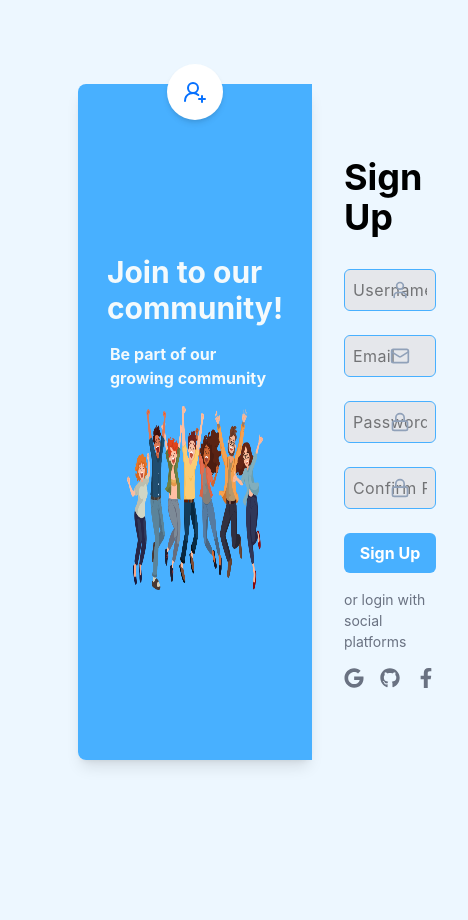
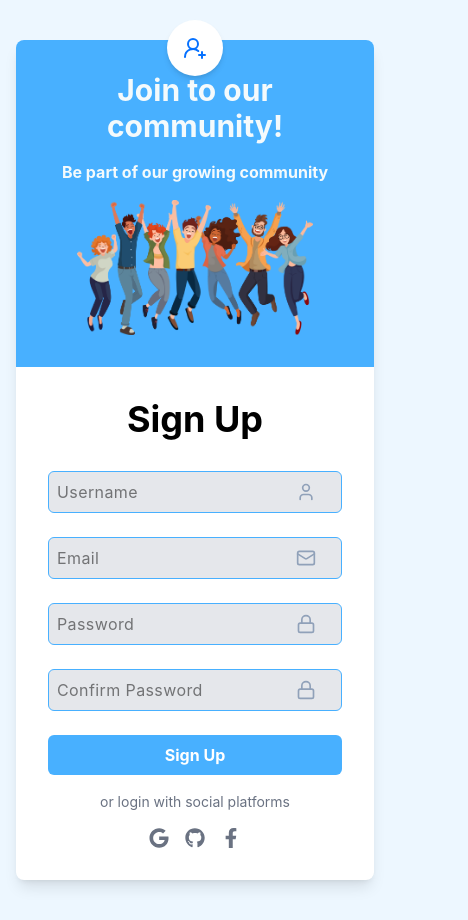
Before and after one commit to HussamMAhmad/Registration-Form, a React (Vite) app: page / in a window 390 px wide. Shown: the whole page, 468 px wide, since content can reach past the window. Before the commit the page ends 844 px from the top, so only its background shows below. Built offline with nearby package versions, Linux system fonts and the light colour scheme.

Commit message:
implement the ui responsive disgine

```diff
--- a/src/App.jsx
+++ b/src/App.jsx
@@ -20,14 +20,14 @@ function App() {
   }
 
   return (
-    <div className="w-screen h-screen bg-background flex items-center justify-center antialiased">
-      <div className="w-[60%] h-[80vh] bg-white rounded-lg shadow-lg flex justify-between items-center relative">
-        <div className="flex flex-col items-center justify-center gap-4 p-8 bg-secondary rounded-l-lg h-full w-full text-text font-bold">
-          <h1 className="text-3xl">Join to our community!</h1>
-          <p>Be part of our growing community</p>
+    <div className="lg:w-screen lg:h-screen bg-background flex items-center justify-center antialiased py-10 px-4">
+      <div className="w-[60%] max-xl:w-[80%] lg:h-[70vh] max-sm:w-full bg-white rounded-lg shadow-lg flex lg:flex-row flex-col justify-between items-center relative">
+        <div className="flex flex-col justify-center items-center h-full flex-1 gap-4 p-8 bg-secondary lg:rounded-l-lg rounded-t-lg w-full text-text font-bold">
+          <h1 className="text-3xl text-center">Join to our community!</h1>
+          <p className="text-center">Be part of our growing community</p>
           <img src={community} alt="community" className="w-[80%] h-[30%]" />
         </div>
-        <div className="flex flex-col items-center justify-center gap-4 p-8 h-full w-full">
+        <div className="flex flex-1 flex-col items-center justify-center gap-4 p-8 h-full w-full">
           <h1 className="text-4xl font-bold mb-4">Sign Up</h1>
           <form
             action=""
```
